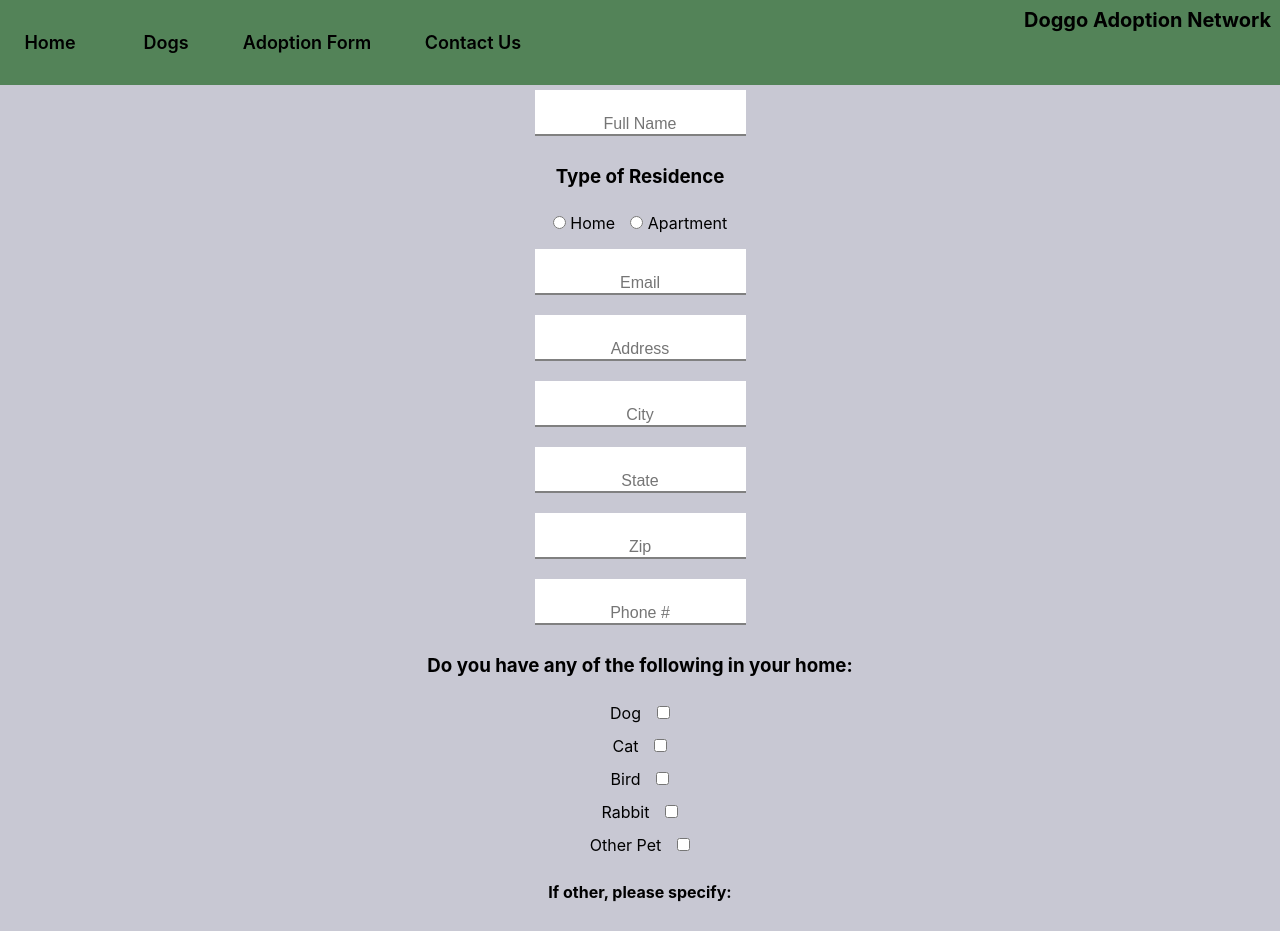
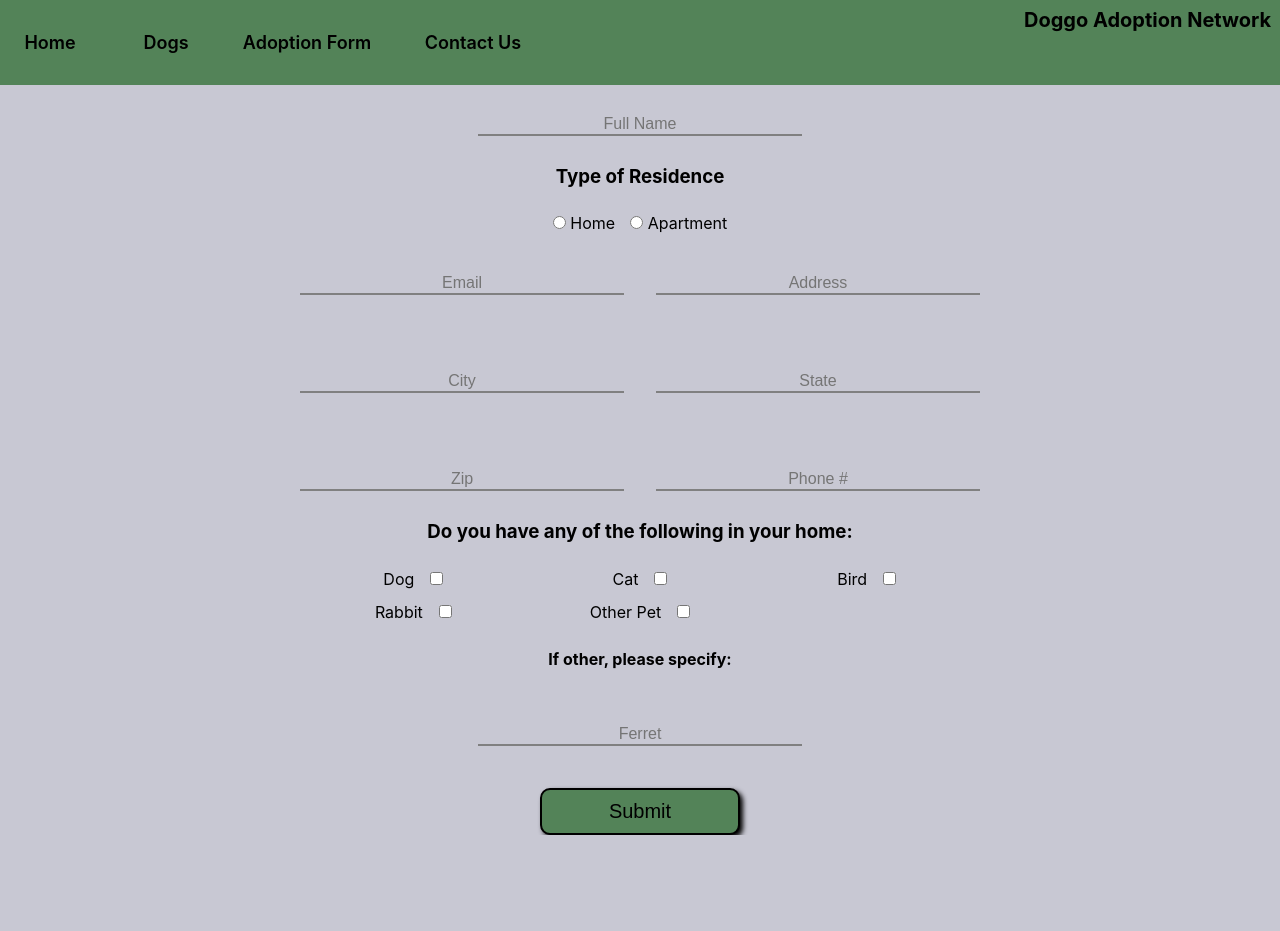
Before and after one commit to jburky15/doggo-adoption, a React (Create React App) app: page /AdoptForm in a window 1280 px wide. Shown: the top 931 px of the page. After the commit the page ends 835 px from the top, so only its background shows below. Built offline with nearby package versions, Linux system fonts and the light colour scheme.

Commit message:
Made some style changes for adoption form

```diff
--- a/src/components/adoptionForm/FormInput.css
+++ b/src/components/adoptionForm/FormInput.css
@@ -5,9 +5,14 @@ input {
     border-right: none;
     border-left: none;
     border-bottom: 2px solid gray;
+    background: none;
     font-size: 1rem;
 }
 
 input::placeholder {
     text-align: center;
 }
+
+.textInput {
+    width: 20em;
+}
--- a/src/components/adoptionForm/FormInputs.jsx
+++ b/src/components/adoptionForm/FormInputs.jsx
@@ -5,7 +5,7 @@ const FormInputs = (props) => {
   return (
     <>
         <div className='formInputs'>
-            <input name={ props.name } placeholder={ props.placeholder } />
+            <input name={ props.name } placeholder={ props.placeholder } className="textInput" />
         </div>
     </>
   )
--- a/src/pages/AdoptForm/AdoptForm.css
+++ b/src/pages/AdoptForm/AdoptForm.css
@@ -1,3 +1,45 @@
 .adoptFormHeader {
     margin-top: 10vh;
 }
+
+.adoptionInputs {
+    display: grid;
+    grid-template-columns: 1fr 1fr;
+    gap: 2rem;
+}
+
+.animalCheckboxes {
+    display: grid;
+    grid-template-columns: 1fr 1fr 1fr;
+}
+
+.adoptionSubmit {
+    padding: 10px;
+    width: 200px;
+    background: var(--accent-color);
+    border: 2px solid black;
+    border-radius: 10px;
+    box-shadow: 3px 3px 5px black;
+    margin-top: 2rem;
+    font-size: 1.25rem;
+}
+
+.adoptionSubmit:hover {
+    cursor: pointer;
+}
+
+.adoptionSubmit:active {
+    background-color: rgb(0, 78, 4);
+    color: white;
+    box-shadow: none;
+}
+
+@media (max-width: 768px) {
+    .adoptionInputs {
+        grid-template-columns: 1fr;
+    }
+
+    .animalCheckboxes {
+        grid-template-columns: 1fr;
+    }
+}
--- a/src/pages/AdoptForm/AdoptForm.jsx
+++ b/src/pages/AdoptForm/AdoptForm.jsx
@@ -80,27 +80,32 @@ const AdoptForm = () => {
   }
 
   return (
-    <div className="App">
+    <div className="adoptionForm">
       <form onSubmit={ handleSubmit }>
 
         <FormInputs name="fullname" placeholder="Full Name"/>
         <h3>Type of Residence</h3>
         <FormRadios />
+        <div className="adoptionInputs">
           <FormInputs name="email" placeholder="Email"/>
           <FormInputs name="address" placeholder="Address"/>
           <FormInputs name="city" placeholder="City"/>
           <FormInputs name="state" placeholder="State"/>
           <FormInputs name="zip" placeholder="Zip"/>
           <FormInputs name="phone" placeholder="Phone #"/>
+        </div>
         <h3>Do you have any of the following in your home: </h3>
+        <div className="animalCheckboxes">
           <FormCheckboxes label="Dog" />
           <FormCheckboxes label="Cat" />
           <FormCheckboxes label="Bird" />
           <FormCheckboxes label="Rabbit" />
           <FormCheckboxes label="Other Pet" />
+        </div>
         <h4>If other, please specify:</h4>
           <FormInputs name="otherInput" label="OtherInput" placeholder="Ferret" />
-        <button>Submit</button>
+
+        <button className='adoptionSubmit'>Submit</button>
 
       </form>
     </div>
```
Lines whose indentation alone changed are shown as unchanged.
